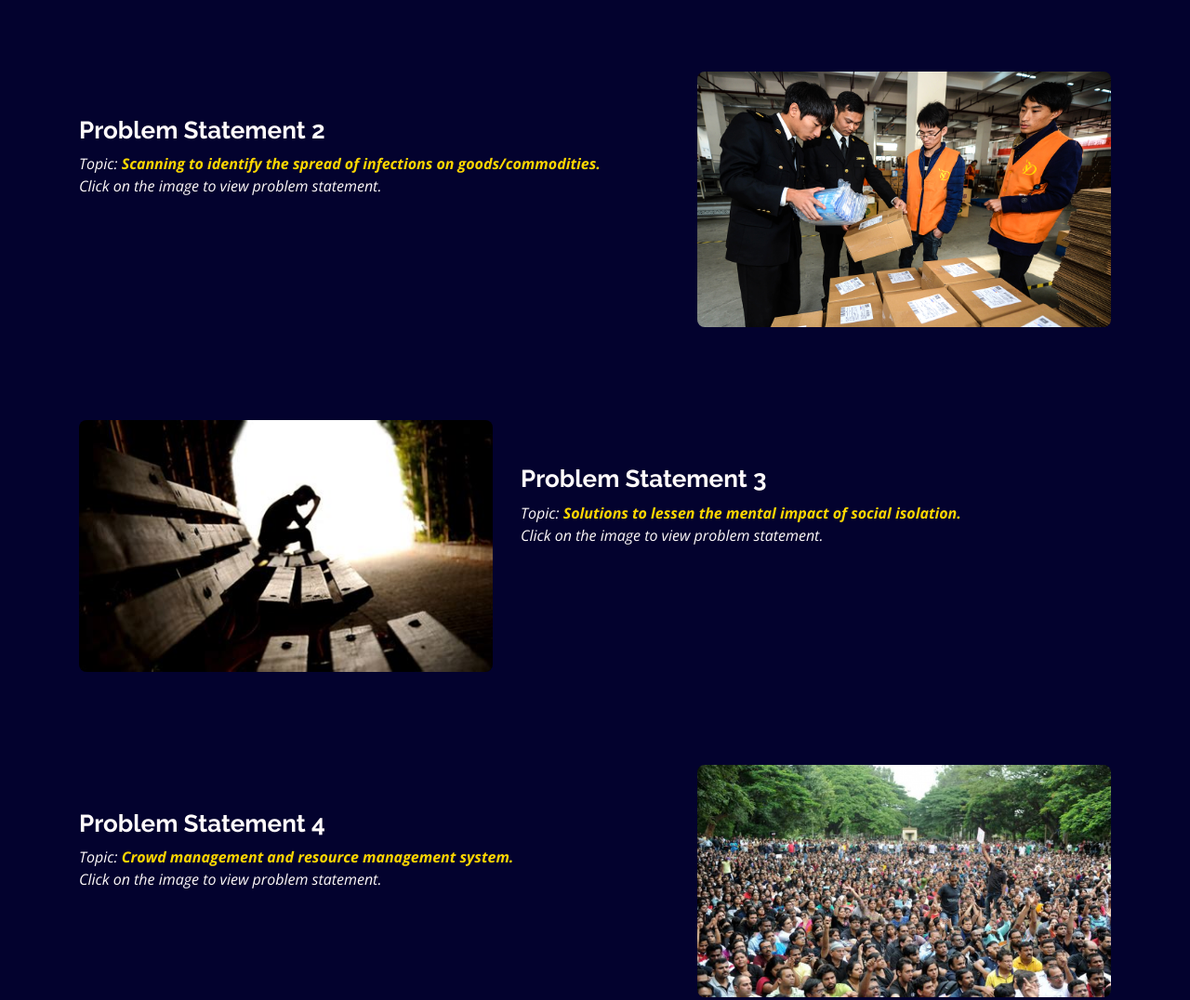
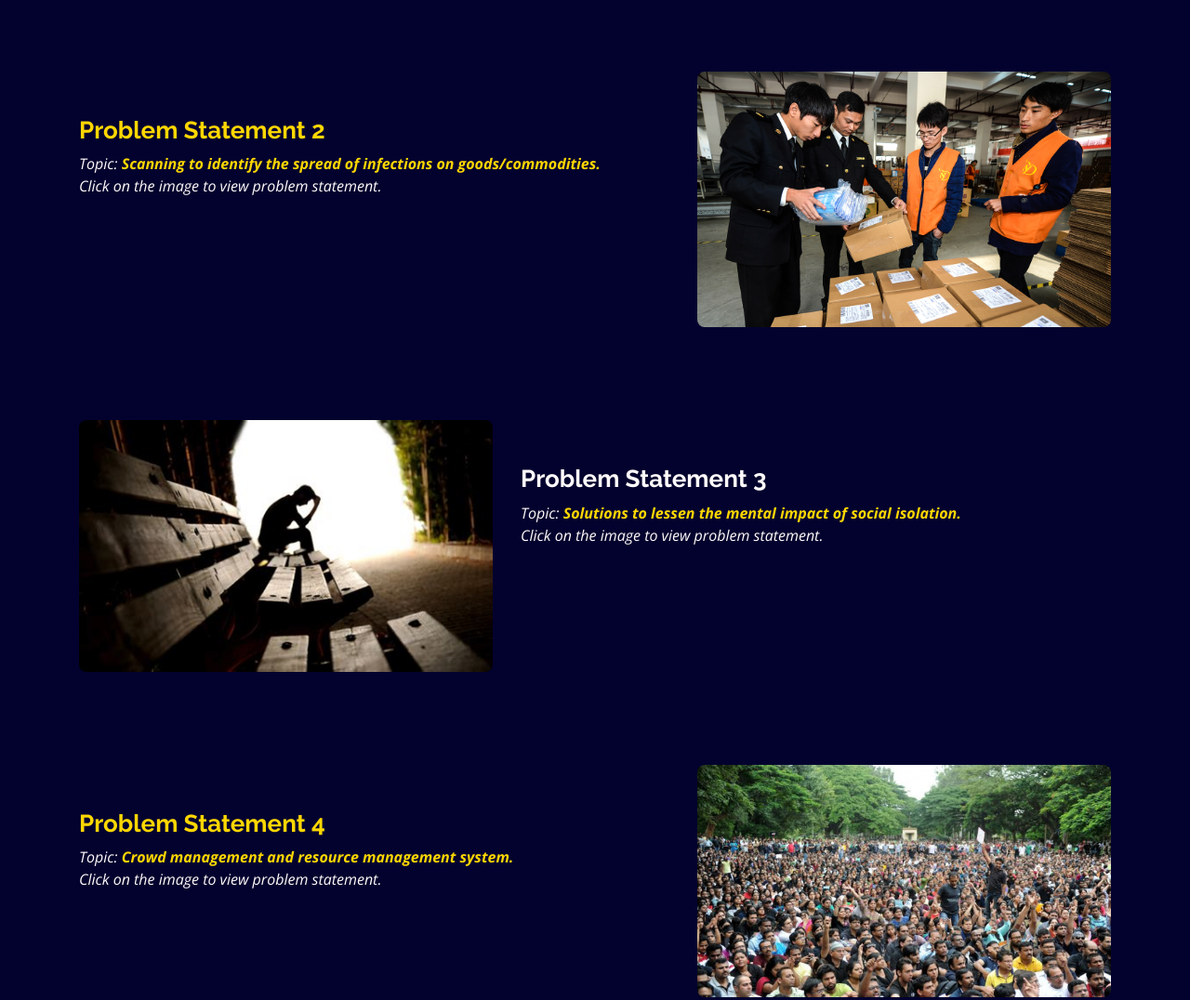
Before and after one commit to iichackcovid19/iichackcovid19.github.io, a plain HTML site: page index.html in a window 1280 px wide. Shown: the part 1120-2196 px from the top of the page at 93% size. Drawn offline with nearby package versions, Linux system fonts and the light colour scheme.

Commit message:
Update index.html

```diff
--- a/index.html
+++ b/index.html
@@ -234,7 +234,7 @@
 </div>
           </div>
           <div class="col-md-7 pt-5 order-2 order-md-1" data-aos="fade-right">
-            <h3 style="color: snow">Problem Statement 2</h3>
+            <h3 style="color: gold">Problem Statement 2</h3>
             <p class="font-italic" style="color: snow">
               Topic: <strong style="color: gold">Scanning to identify the spread of infections on goods/commodities.</strong><br>
                 Click on the image to view problem statement.
@@ -280,7 +280,7 @@
 </div>
           </div>
           <div class="col-md-7 pt-5 order-2 order-md-1" data-aos="fade-right">
-            <h3 style="color: snow">Problem Statement 4</h3>
+            <h3 style="color: gold">Problem Statement 4</h3>
             <p class="font-italic" style="color: snow">
               Topic: <strong style="color: gold">Crowd management and resource management system.</strong><br>
                 Click on the image to view problem statement.
@@ -416,7 +416,7 @@
                    <img src="OIPVL09VR2I.jpg" data-aos="fade-right" class="img-fluid">
                    <br><br>
                <h3 style="color: snow" data-aos="fade-left">Submit a PowerPoint presentation explaining details of the solution along with its pros and eases.</h3>
-                   <strong style="color: snow" data-aos="fade-up">Deadline - 3 April till 11:59 pm..</strong>
+                   <strong style="color: snow" data-aos="fade-up">Deadline - 3 April till 11:59 pm.</strong>
                </div>
           <br>
           <br>
@@ -436,7 +436,7 @@
 
                <h5 style="color: snow;text-align: center;font-style: italic" data-aos="fade-up">Race your minds as innovation has always come from the unexpected so believe in yourself and strive to defeat this annihilator and file in your contribution to help save the world against  <strong>COVID 19</strong><br><br>
               <strong style="color: gold">Along with that win EXCITING PRIZES and GOODIES.</strong><br>
-                   Isolated in our homes yet United by our minds. Be a pillar in the set back from the<strong>CORONA Outbreak</strong>
+                   Isolated in our homes yet United by our minds. Be a pillar in the set back from the <strong>CORONA Outbreak</strong>
               </h5>
 
                </div>
```
